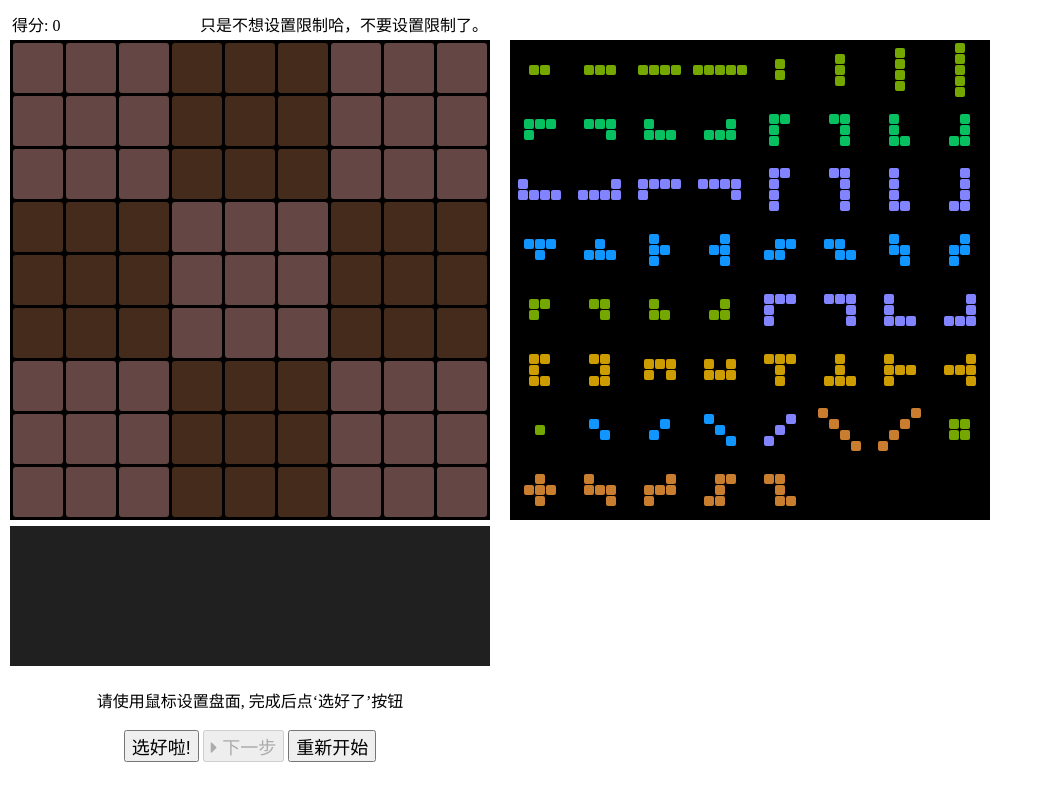
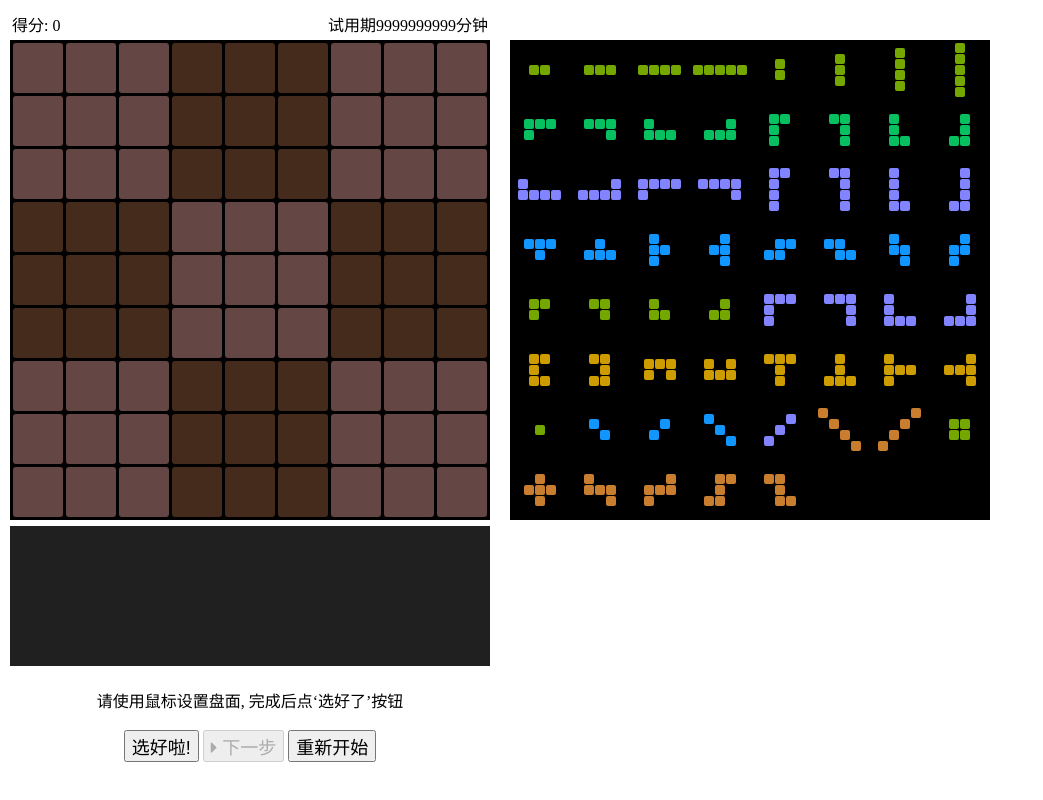
Before and after one commit to Ethan918lmy/Ethan918lmy.github.io, a plain HTML site: page pxgz/index.html in a window 1280 px wide. Shown: the whole page, without its empty margins (0-1043 px from the left). Drawn offline with Linux system fonts and the light colour scheme; no server answers.

Commit message:
Add files via upload

```diff
--- a/pxgz/index.html
+++ b/pxgz/index.html
@@ -48,7 +48,7 @@
                                             <span id="score">得分: 0</span>
                       </td>
 <td align="right">
-                        <span id="times">只是不想设置限制哈，不要设置限制了。</span>
+                        <span id="times">试用期9999999999分钟</span>
                       </td>
                     </tr>
                   </tbody>
```
